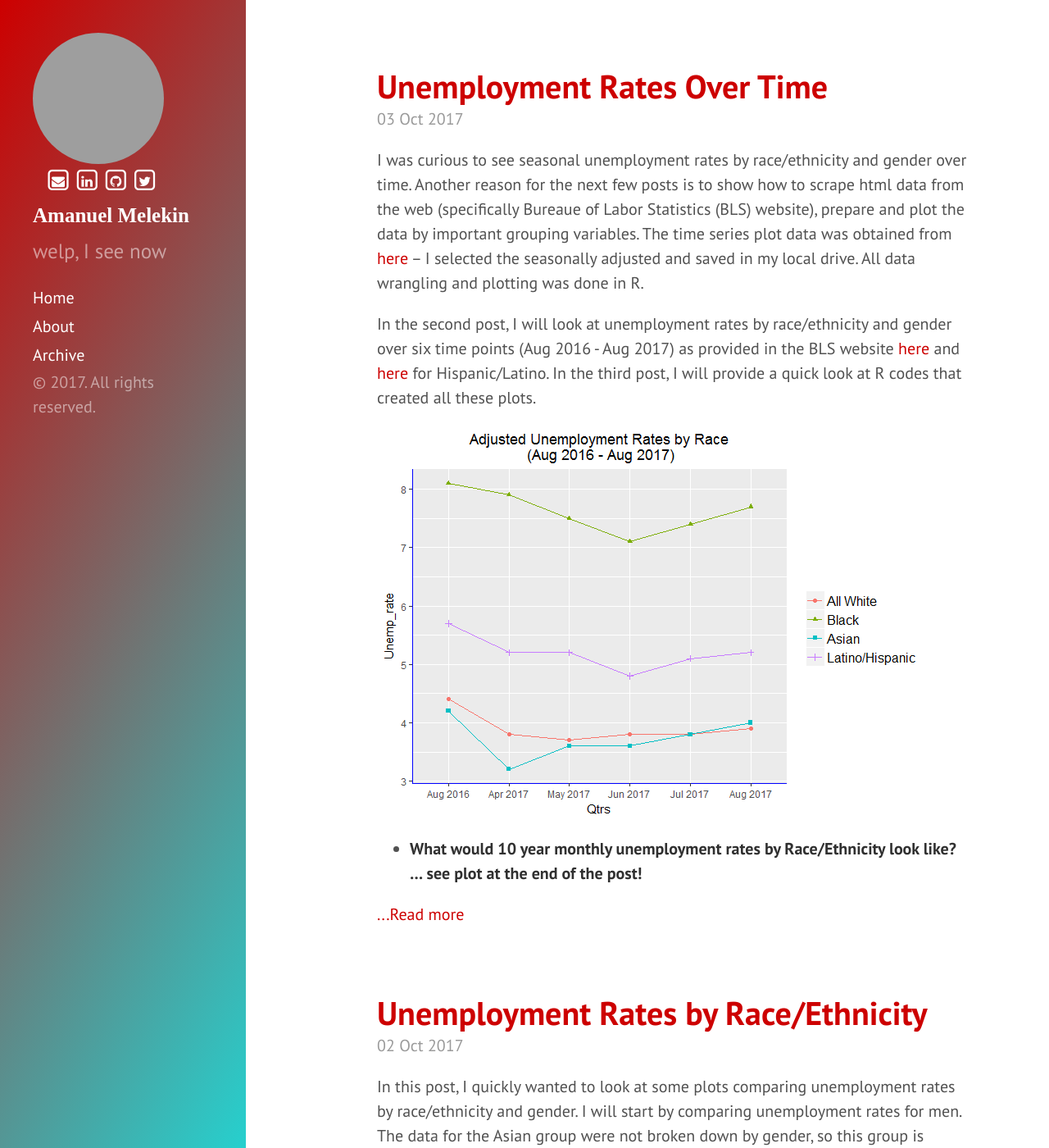
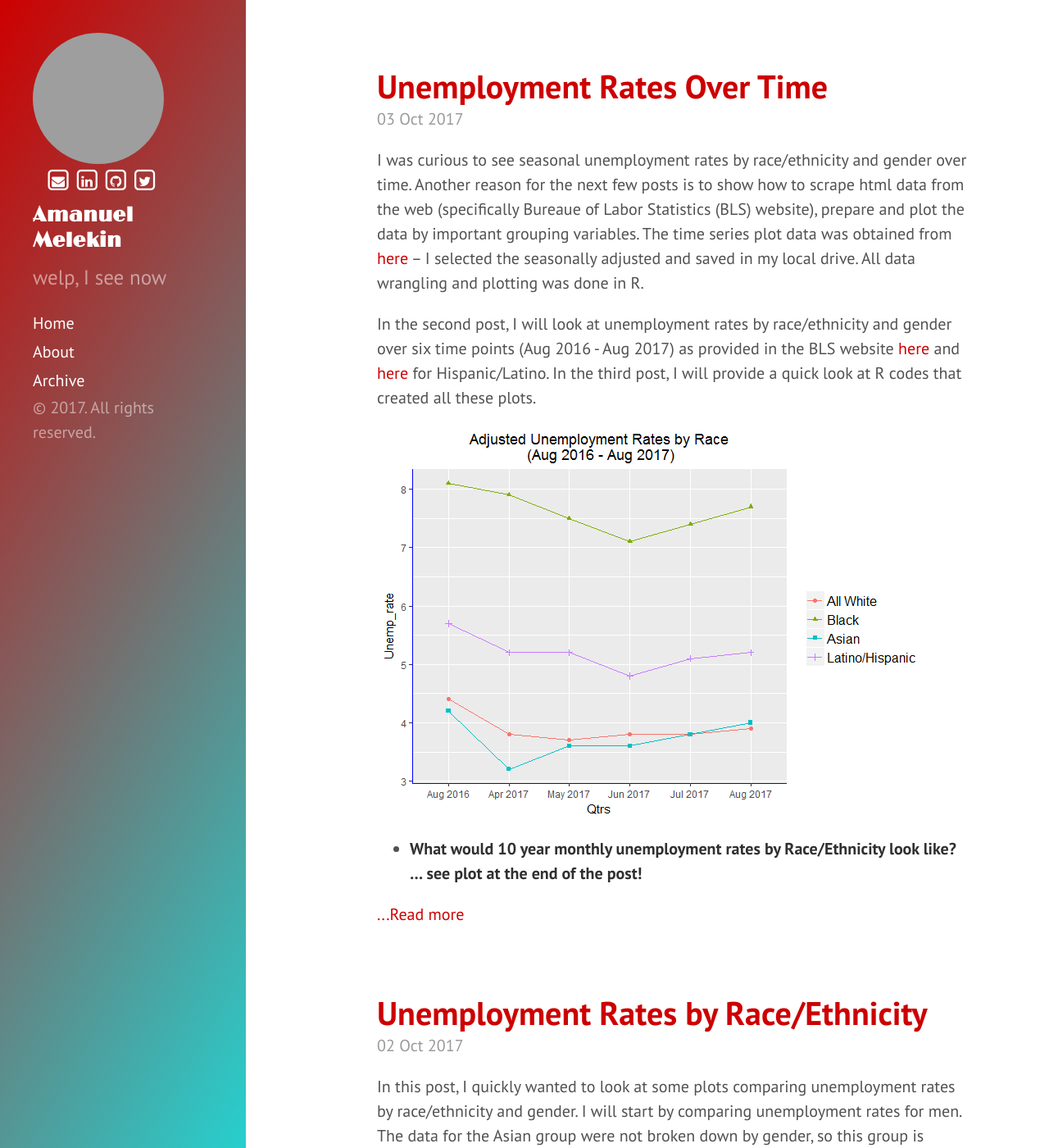
Before and after one commit to azmelekin/azmelekin.github.io, a Jekyll site: the page built from index.html, in a window 1280 px wide and 1400 px high. Shown: the whole window at 82% size. Built offline with Jekyll 4.4.1, drawn with Linux system fonts in a browser that asks for light colours; nearby versions of some CDN libraries; some web fonts are replaced; the list of posts is cut into pages by our own code; grey boxes are pictures that could not be loaded.

Commit message:
title font

```diff
--- a/public/css/hyde.css
+++ b/public/css/hyde.css
@@ -133,11 +133,11 @@ html {
   margin-top: 0;
   /*font-family: "Abril Fatface", serif;
   /*added these*/
-  font-family: 'Monofett', cursive;
+  /*font-family: 'Monofett', cursive;*/
   /*font-family: 'Codystar', cursive;*/
   /*font-family: 'Faster One', cursive;
   /*font-family: 'Corben', cursive;*/
- /*font-family: 'Limelight', cursive;*/
+ font-family: 'Limelight', cursive;
    font-size: 1.25rem;
 }
 
```
